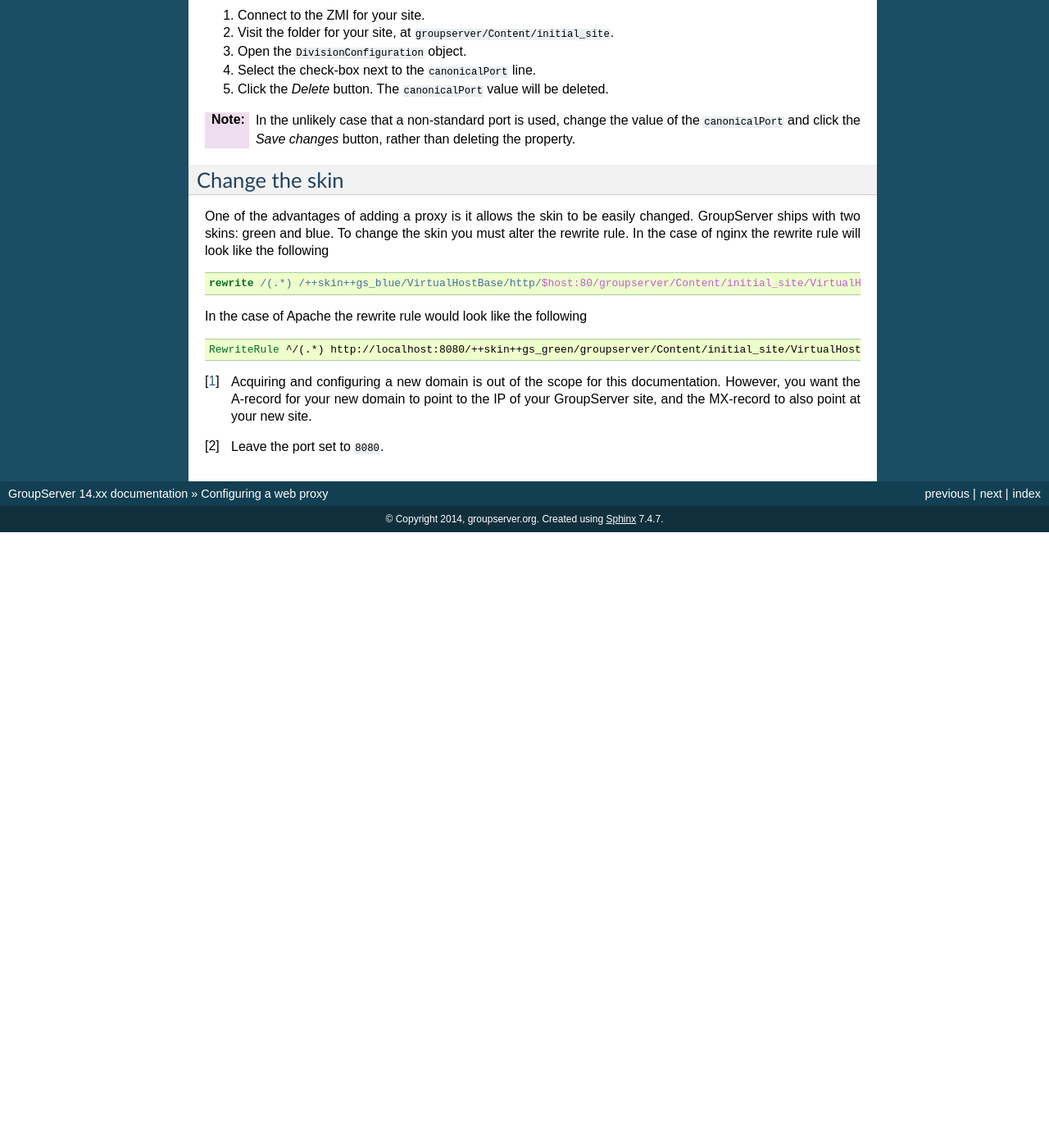
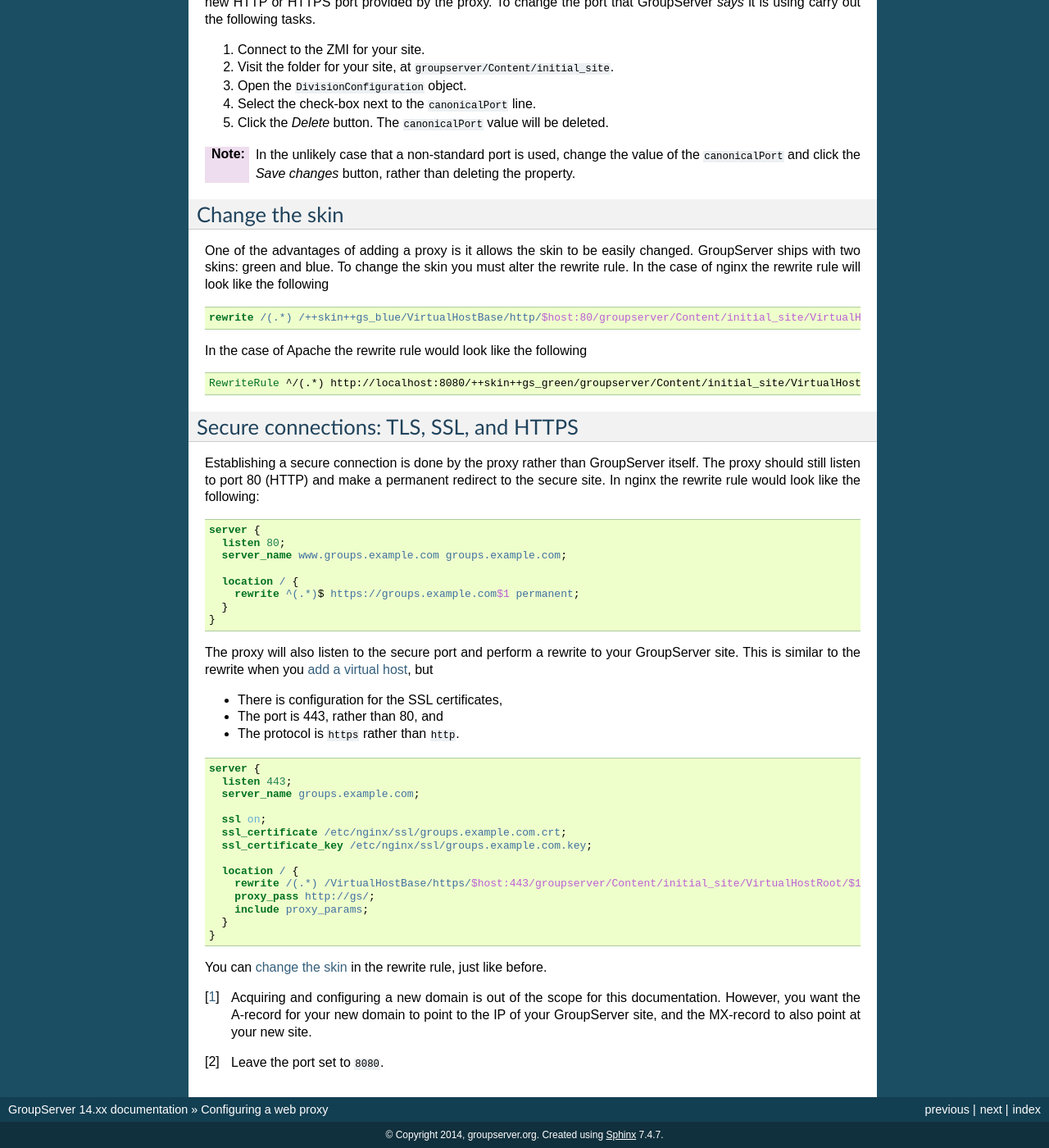
Before and after one commit to groupserver/buildout, a Sphinx documentation site: the page built from docs/proxy-configure.rst, in a window 1280 px wide and 1400 px high, scrolled down 2716 px. Shown: the whole window at 82% size. Built offline with Sphinx 7.4.7, drawn with Linux system fonts in a browser that asks for light colours; before the commit the page ends 3365 px from its top, so only the background shows below that; some of the changed text lies outside the part shown.

Commit message:
Adding a Secure connections section to the Proxy config documentation.

```diff
--- a/docs/proxy-configure.rst
+++ b/docs/proxy-configure.rst
@@ -24,10 +24,12 @@
 * To rewrite the URL to include a skin directive.
 * To rewrite the URL to support virtual hosting.
 * To provide caching.
+* To provide a secure connection.
 
 In this document we explain how to `add a virtual host`_ to
 either Apache_ or nginx_, and how to `change the reported port`_
-in GroupServer. Finally we explain how to `change the skin`_.
+in GroupServer. We then explain how to `change the skin`_, before
+we outline how to set up `secure connections`_.
 
 :Note: You will need to be the root user to carry out most of
        these tasks. Commands that need to be run as root will be
@@ -203,6 +205,53 @@
 
   RewriteRule ^/(.*) http://localhost:8080/++skin++gs_green/groupserver/Content/initial_site/VirtualHostBase/http/%{HTTP_HOST}:80/VirtualHostRoot/$1 [L,P]
 
+.. _secure connections:
+
+Secure connections: TLS, SSL, and HTTPS
+=======================================
+
+Establishing a secure connection is done by the proxy rather than
+GroupServer itself. The proxy should still listen to port 80
+(HTTP) and make a permanent redirect to the secure site. In nginx
+the rewrite rule would look like the following:
+
+.. code-block:: nginx
+
+  server {
+    listen 80;
+    server_name www.groups.example.com groups.example.com;
+
+    location / {
+      rewrite ^(.*)$ https://groups.example.com$1 permanent;
+    }
+  }
+
+The proxy will also listen to the secure port and perform a
+rewrite to your GroupServer site. This is similar to the rewrite
+when you `add a virtual host`_, but
+
+* There is configuration for the SSL certificates,
+* The port is 443, rather than 80, and
+* The protocol is ``https`` rather than ``http``.
+
+.. code-block:: nginx
+
+  server {
+    listen 443;
+    server_name groups.example.com;
+
+    ssl on;
+    ssl_certificate /etc/nginx/ssl/groups.example.com.crt;
+    ssl_certificate_key /etc/nginx/ssl/groups.example.com.key;
+
+    location / {
+      rewrite /(.*) /VirtualHostBase/https/$host:443/groupserver/Content/initial_site/VirtualHostRoot/$1 break;
+      proxy_pass http://gs/;
+      include proxy_params;
+    }
+  }
+
+You can `change the skin`_ in the rewrite rule, just like before.
 
 .. [#domain] Acquiring and configuring a new domain is out of the
              scope for this documentation. However, you want the
@@ -221,3 +270,5 @@
 ..  _Creative Commons Attribution-Share Alike 4.0 International License:
     http://creativecommons.org/licenses/by-sa/4.0/
 ..  _Fabien Hespul: http://groupserver.org/p/1e38zikXDqFgXFkmCjqC31
+
+..  LocalWords:  TLS DivisionConfiguration apache groupserver params SSL
```
Also changed, not shown: other parts of docs/proxy-configure.rst (+1 -1 lines).
